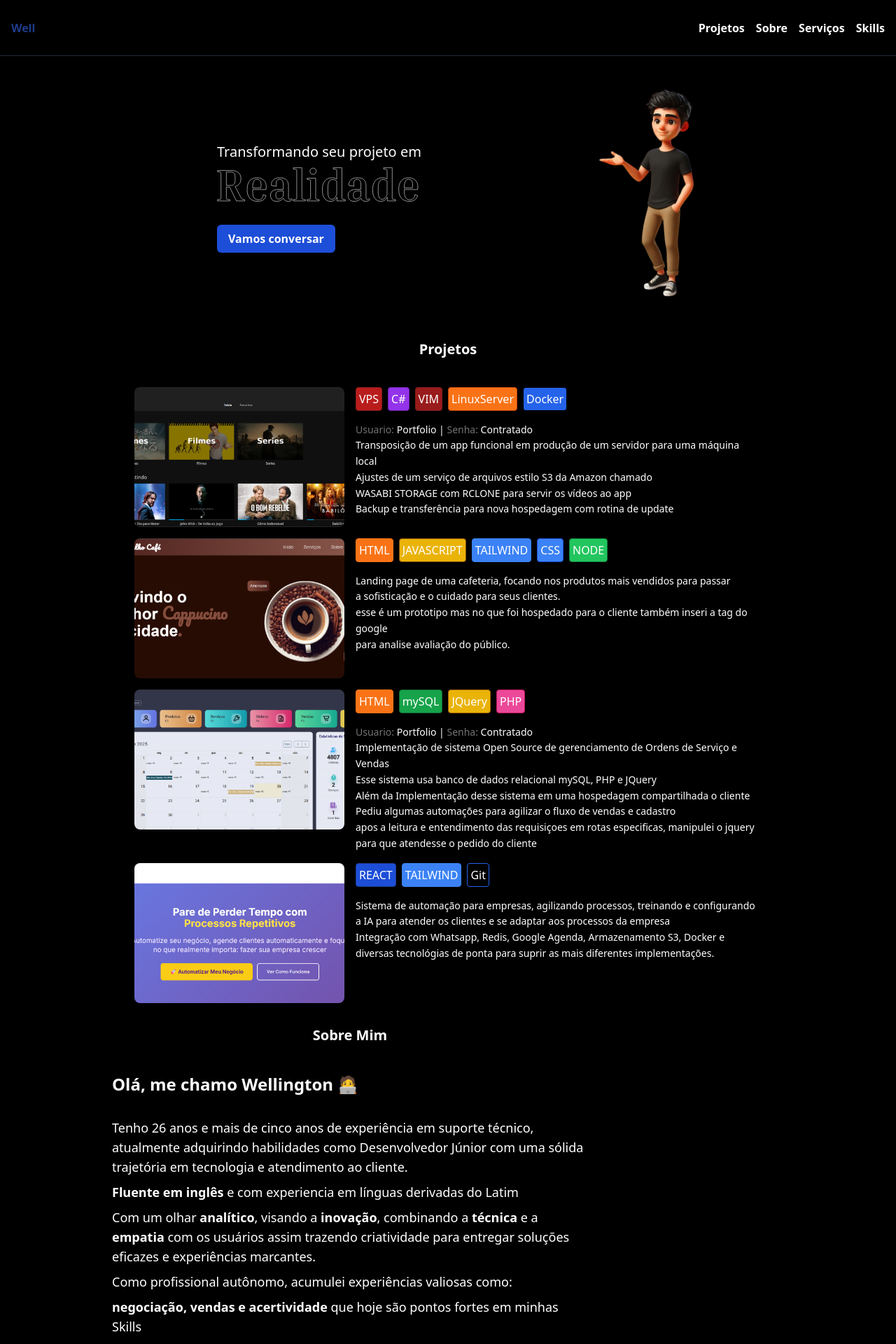
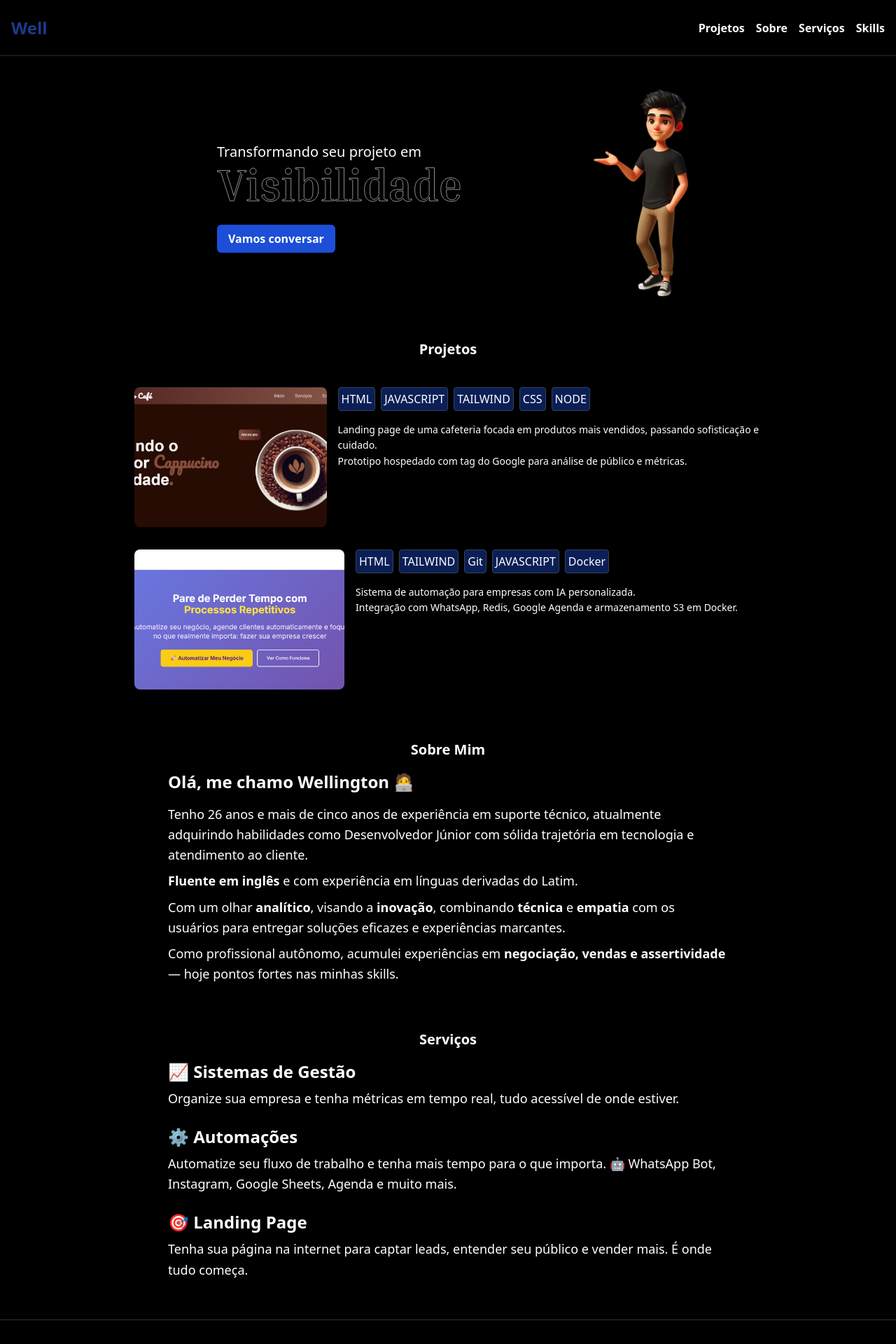
Before and after one commit to wells99/PerfilReact, a React (Vite) app: page / in a window 1280 px wide. Shown: the top 1920 px of the page at 70% size. Built offline with nearby package versions, Linux system fonts and the light colour scheme.

Commit message:
tirando a visualização de projetos desativados

```diff
--- a/src/components/LandingPage.jsx
+++ b/src/components/LandingPage.jsx
@@ -3,246 +3,214 @@ import cafeteria from "../assets/cafeteria.png";
 import jellyfin from "../assets/jellyfinn.png";
 import mapos from "../assets/mapos.png";
 import agereflow from "../assets/agereflow.png";
+import imagem1 from "../assets/persona(1).png";
+import imagem2 from "../assets/persona(2).png";
 import phrases from "../components/utils/frases";
-import imagem1 from "../assets/persona(1).png"
-import imagem2 from "../assets/persona(2).png"
 import SkillsRow from "./components/SkillsRow";
 
-const LandingPage = () => {
+const projects = [
+//   {
+//     img: jellyfin,
+//     link: "https://videos.wmcentralapps.online",
+//     tags: ["VPS", "C#", "VIM", "LinuxServer", "Docker"],
+//     desc: [
+//       "Usuário: Portfolio | Senha: Contratado",
+//       "Transposição de um app funcional em produção de um servidor para uma máquina local",
+//       "Ajustes de um serviço de arquivos estilo S3 da Amazon (Wasabi Storage) com Rclone para servir vídeos ao app",
+//       "Backup e transferência para nova hospedagem com rotina de update",
+//     ],
+//   },
+  {
+    img: cafeteria,
+    link: "https://coffe-cafe-taupe.vercel.app/",
+    tags: ["HTML", "JAVASCRIPT", "TAILWIND", "CSS", "NODE"],
+    desc: [
+      "Landing page de uma cafeteria focada em produtos mais vendidos, passando sofisticação e cuidado.",
+      "Prototipo hospedado com tag do Google para análise de público e métricas.",
+    ],
+  },
+//   {
+//     img: mapos,
+//     link: "https://maposs.wmcentralapps.online/",
+//     tags: ["HTML", "mySQL", "JQuery", "PHP"],
+//     desc: [
+//       "Usuário: Portfolio | Senha: Contratado",
+//       "Implementação de sistema open source de OS e vendas (MapOS).",
+//       "Banco de dados relacional MySQL + PHP + JQuery.",
+//       "Automação de fluxos e manipulação de rotas JQuery conforme necessidade do cliente.",
+//     ],
+//   },
+  {
+    img: agereflow,
+    link: "https://agereflow.vercel.app/",
+    tags: ["HTML", "TAILWIND", "Git", "JAVASCRIPT", "Docker"],
+    desc: [
+      "Sistema de automação para empresas com IA personalizada.",
+      "Integração com WhatsApp, Redis, Google Agenda e armazenamento S3 em Docker.",
+    ],
+  },
+];
 
-    // estado para controlar o índice da frase atual
-    const [currentPhraseIndex, setCurrentPhraseIndex] = useState(1);
+export default function LandingPage() {
+  const [currentPhraseIndex, setCurrentPhraseIndex] = useState(0);
 
   useEffect(() => {
-
-        let i = 1
-        const loopTime = () => {
-            if (i > 12) {
-                return;
-            }
-            setCurrentPhraseIndex((prevIndex) => (prevIndex + 1) % phrases.length);
-            i++
-            setTimeout(loopTime, 4000);
-        }
-
-        loopTime()
-
+    const interval = setInterval(() => {
+      setCurrentPhraseIndex((prev) => (prev + 1) % phrases.length);
+    }, 4000);
+    return () => clearInterval(interval);
   }, []);
-
 
   return (
     <>
-            <nav className="bg-black min-w-screen border-b border-gray-800 text-white flex justify-between h-20 items-center px-4">
-                <div className="font-bold flex flex-col justify-center items-center gap-2">
-                    <span className="text-blue-900">Well</span>
-                </div>
-                <div className="flex items-center justify-evenly gap-4 text-md font-semibold">
-
-                    <a href="#projetos">
-                        <p className="hover:text-blue-500 hover:cursor-pointer">Projetos</p>
+      {/* Navbar */}
+      <nav className="bg-black border-b border-gray-800 text-white flex justify-between h-20 items-center px-4">
+        <span className="text-blue-900 font-bold text-2xl">Well</span>
+        <div className="flex gap-4 font-semibold">
+          {["Projetos", "Sobre", "Serviços", "Skills"].map((item) => (
+            <a
+              key={item}
+              href={`#${item.toLowerCase()}`}
+              className="hover:text-blue-500 transition-colors"
+            >
+              {item}
             </a>
-                    <a href="#sobre">
-                        <p className="hover:text-blue-500 hover:cursor-pointer text-nowrap">Sobre</p>
-                    </a>
-                    <a href="#services">
-                        <p className="hover:text-blue-500 hover:cursor-pointer">Serviços</p>
-                    </a>
-                    <a href="#skills">
-                        <p className="hover:text-blue-500 hover:cursor-pointer">Skills</p>
-                    </a>
+          ))}
         </div>
       </nav>
 
-            <main>
-                <div className="w-full flex text-white">
-                    <div id="left" className="w-full  pt-10 bg-black outline-none flex flex-col gap-8">
-                        <div className="w-full flex flex-col lg:flex-row md:gap-8 items-center justify-center ">
+      {/* Main */}
+      <main className="bg-black text-white">
+        {/* Hero */}
+        <section className="flex flex-col lg:flex-row items-center justify-center gap-8 pt-10">
           <img src={imagem2} alt="eu" className="w-60 md:w-0" />
-                            <div className="flex flex-col items-center justify-center md:items-start px-2">
-                                <p className=" text-white text-xl mb-2">Transformando seu projeto em </p>
-                                <svg key={phrases[currentPhraseIndex].nome}
+
+          <div className="text-center md:text-left">
+            <p className="text-xl mb-2">Transformando seu projeto em</p>
+            <svg
+              key={phrases[currentPhraseIndex].nome}
               height="50"
               viewBox={`0 0 ${phrases[currentPhraseIndex].box} 50`}
-                                    fill="none"
               xmlns="http://www.w3.org/2000/svg"
-                                    className={`block md:pl-0 md:px-auto max-w-full pl-${phrases[currentPhraseIndex].opl}`}
+              className="pl-16 lg:pl-0 max-w-full"
             >
               {phrases[currentPhraseIndex].svg}
             </svg>
-
-                                <div className="w-34 mt-8 ">
-                                    <button className="bg-blue-700 hover:bg-blue-600/80 hover:scale-105 shadow-green-800 px-4 py-2 rounded-md font-semibold duratio">
-                                        <a href="https://wa.me/5585994306038?text=Vi%20seu%20portf%C3%B3lio%2C%20gostaria%20de%20tirar%20algumas%20d%C3%BAvidas.">Vamos conversar</a>
-                                    </button>
-                                </div>
-                            </div>
-                            <img src={imagem1} alt="eu" className="w-0 lg:w-40" />
-                        </div>
-
+            <div className="mt-8">
+              <a
+                href="https://wa.me/5585994306038?text=Vi%20seu%20portf%C3%B3lio%2C%20gostaria%20de%20tirar%20algumas%20d%C3%BAvidas."
+                target="_blank"
+                className="bg-blue-700 hover:bg-blue-600/80 px-4 py-2 rounded-md font-semibold inline-block transition-transform hover:scale-105"
+              >
+                Vamos conversar
+              </a>
             </div>
           </div>
 
-                <div className="w-full px-20 py-10 bg-black text-white" id="projetos">
-                    <h2 className="text-xl font-bold text-center mb-10 ">Projetos</h2>
+          <img src={imagem1} alt="eu" className="w-0 lg:w-40" />
+        </section>
 
-                    <div className="flex flex-col gap-4 items-center justify-center w-full ">
-
-                        <div className="flex flex-col lg:flex-row gap-4 w-full max-w-4xl">
-                            <div id="imgProject" className="w-full lg:w-[300px] flex-shrink-0">
-                                <a href="https://videos.wmcentralapps.online" target="blank">
-                                    <img src={jellyfin} alt="imagem-projeto" className="rounded-lg w-full h-[200px] object-cover" />
+        {/* Projetos */}
+        <section id="projetos" className="px-10 py-10">
+          <h2 className="text-xl font-bold text-center mb-10">Projetos</h2>
+          <div className="flex flex-col gap-8 items-center">
+            {projects.map(({ img, link, tags, desc }, i) => (
+              <div
+                key={i}
+                className="flex flex-col lg:flex-row gap-4 w-full max-w-4xl"
+              >
+                <a href={link} target="_blank" className="w-full lg:w-[300px]">
+                  <img
+                    src={img}
+                    alt="projeto"
+                    className="rounded-lg w-full h-[200px] object-cover"
+                  />
                 </a>
+                <div className="flex flex-col">
+                  <div className="flex flex-wrap gap-2 mb-4">
+                    {tags.map((tag) => (
+                      <span
+                        key={tag}
+                        className="px-1 py-1 rounded border border-gray-700 bg-blue-700/40"
+                      >
+                        {tag}
+                      </span>
+                    ))}
                   </div>
-                            <div className="flex flex-col justify-start w-full">
-                                <div className="flex flex-row flex-wrap gap-2 h-auto lg:mb-4">
-                                    <p className="px-1 py-1 bg-red-700 rounded border border-red-900">VPS</p>
-                                    <p className="px-1 py-1 bg-purple-600 rounded border border-purple-800">C#</p>
-                                    <p className="px-1 py-1 bg-red-800 rounded border border-red-900">VIM</p>
-                                    <p className="px-1 py-1 bg-orange-500 rounded border border-orange-700">LinuxServer</p>
-                                    <p className="px-1 py-1 rounded border border-black bg-blue-600">Docker</p>
-                                </div>
-                                <div className="w-full text-sm leading-relaxed">
-                                    <p><span className="text-neutral-500 text-nowrap">Usuario:</span> Portfolio | <span className="text-neutral-500">Senha:</span> Contratado</p>
-                                    <p>Transposição de um app funcional em produção de um servidor para uma máquina local</p>
-                                    <p>Ajustes de um serviço de arquivos estilo S3 da Amazon chamado</p>
-                                    <p>WASABI STORAGE com RCLONE para servir os vídeos ao app</p>
-                                    <p>Backup e transferência para nova hospedagem com rotina de update</p>
+                  <div className="text-sm leading-relaxed">
+                    {desc.map((line, j) => (
+                      <p key={j}>{line}</p>
+                    ))}
                   </div>
                 </div>
               </div>
+            ))}
+          </div>
+        </section>
 
-
-                        <div className="flex flex-col lg:flex-row gap-4 w-full max-w-4xl">
-                            <div id="imgProject" className="w-full lg:w-[300px] flex-shrink-0">
-                                <a href="https://coffe-cafe-taupe.vercel.app/" target="blank">
-                                    <img src={cafeteria} alt="imagem-projeto" className="rounded-lg w-full h-[200px] object-cover" />
-                                </a>
-                            </div>
-                            <div className="flex flex-col justify-start w-full">
-                                <div className="flex flex-row flex-wrap gap-2 h-auto lg:mb-4">
-                                    <p className="px-1 py-1 bg-orange-500 rounded border border-orange-500">HTML</p>
-                                    <p className="px-1 py-1 bg-yellow-500  rounded border border-yellow-800">JAVASCRIPT</p>
-                                    <p className="px-1 py-1 bg-blue-500 rounded border border-blue-500">TAILWIND</p>
-                                    <p className="px-1 py-1 bg-blue-500 rounded border border-blue-700">CSS</p>
-                                    <p className="px-1 py-1 bg-green-500 rounded border border-green-700">NODE</p>
-                                </div>
-                                <div className="w-full text-sm leading-relaxed">
-                                    <p>Landing page de uma cafeteria, focando nos produtos mais vendidos para passar  </p>
-                                    <p>a sofisticação e o cuidado para seus clientes.</p>
-                                    <p>esse é um prototipo mas no que foi hospedado para o cliente também inseri a tag do google</p>
-                                    <p>para analise avaliação do público.</p>
-                                </div>
-                            </div>
-                        </div>
-
-
-                        <div className="flex flex-col lg:flex-row gap-4 w-full max-w-4xl">
-                            <div id="imgProject" className="w-full lg:w-[300px] flex-shrink-0">
-                                <a href="https://maposs.wmcentralapps.online/" target="blank">
-                                    <img src={mapos} alt="imagem-projeto" className="rounded-lg w-full h-[200px] object-cover" />
-                                </a>
-                            </div>
-                            <div className="flex flex-col justify-start w-full">
-                                <div className="flex flex-row flex-wrap gap-2 h-auto lg:mb-4">
-                                    <p className="px-1 py-1 bg-orange-500 rounded border border-orange-500">HTML</p>
-                                    <p className="px-1 py-1 bg-green-600 rounded border border-green-800">mySQL</p>
-                                    <p className="px-1 py-1 bg-yellow-500 rounded border border-yellow-700">JQuery</p>
-                                    <p className="px-1 py-1 bg-pink-500 rounded border border-pink-700">PHP</p>
-                                </div>
-                                <div className="w-full text-sm leading-relaxed">
-                                    <p><span className="text-neutral-500 text-nowrap">Usuario:</span> Portfolio | <span className="text-neutral-500">Senha:</span> Contratado</p>
-                                    <p>Implementação de sistema Open Source de gerenciamento de Ordens de Serviço e Vendas</p>
-                                    <p>Esse sistema usa banco de dados relacional mySQL, PHP e JQuery</p>
-                                    <p>Além da Implementação desse sistema em uma hospedagem compartilhada o cliente</p>
-                                    <p>Pediu algumas automações para agilizar o fluxo de vendas e cadastro</p>
-                                    <p>apos a leitura e entendimento das requisiçoes em rotas especificas, manipulei o jquery para que atendesse o pedido do cliente</p>
-                                </div>
-                            </div>
-                        </div>
-
-
-                        <div className="flex flex-col lg:flex-row gap-4 w-full max-w-4xl">
-                            <div id="imgProject" className="w-full lg:w-[300px] flex-shrink-0">
-                                <a href="https://agereflow.vercel.app/" target="blank">
-                                    <img src={agereflow} alt="imagem-projeto" className="rounded-lg w-full h-[200px] object-cover" />
-                                </a>
-                            </div>
-                            <div className="flex flex-col justify-start w-full">
-                                <div className="flex flex-row flex-wrap gap-2 h-auto lg:mb-4">
-                                    <p className="px-1 py-1 bg-blue-700 rounded border border-blue-900">REACT</p>
-                                    <p className="px-1 py-1 bg-blue-500 rounded border border-blue-500">TAILWIND</p>
-                                    <p className="px-1 py-1 rounded border border-blue-600">Git</p>
-                                </div>
-                                <div className="w-full text-sm leading-relaxed">
-                                    <p>Sistema de automação para empresas, agilizando processos, treinando e configurando a IA para atender os clientes e se adaptar aos processos da empresa</p>
-                                    <p>Integração com Whatsapp, Redis, Google Agenda, Armazenamento S3, Docker e diversas tecnológias de ponta para suprir as mais diferentes implementações.</p>
-                                </div>
-                            </div>
-                        </div>
-
-                    </div>
-
-                    <div id="sobre" className="bg-black text-white lg:px-20 py-8 flex flex-col w-full text-left lg:w-3/4 gap-1 lg:gap-4">
-                        <h2 className="text-xl font-bold text-center mb-2 ">Sobre Mim</h2>
-                        <span> </span><h3 className="pb-4 text-md font-semibold text-2xl">Olá, me chamo Wellington 🧑‍💻</h3>
-                        <div className="flex flex-col w- text-left gap-2 lg:text-lg">
+        {/* Sobre */}
+        <section
+          id="sobre"
+          className="px-10 lg:px-20 py-8 flex flex-col lg:w-3/4 mx-auto"
+        >
+          <h2 className="text-xl font-bold text-center mb-4">Sobre Mim</h2>
+          <h3 className="text-2xl font-semibold mb-4">
+            Olá, me chamo Wellington 🧑‍💻
+          </h3>
+          <div className="space-y-2 text-lg leading-relaxed">
             <p>
-                                Tenho 26 anos e mais de cinco anos de experiência em suporte técnico, atualmente adquirindo habilidades como Desenvolvedor Júnior com uma sólida trajetória em tecnologia e atendimento ao cliente.</p>
-                            <p><span className="font-semibold">Fluente em inglês</span> e com experiencia em línguas derivadas do Latim
+              Tenho 26 anos e mais de cinco anos de experiência em suporte
+              técnico, atualmente adquirindo habilidades como Desenvolvedor
+              Júnior com sólida trajetória em tecnologia e atendimento ao
+              cliente.
             </p>
-
-                            <p>Com um olhar <span className="font-semibold">analítico</span>, visando a <span className="font-semibold">inovação</span>, combinando a <span className="font-semibold">técnica</span> e a
-                                <span className="font-semibold"> empatia</span> com os usuários assim trazendo criatividade para entregar
-                                soluções eficazes e experiências marcantes.</p>
-
-                            <p>Como profissional autônomo,
-                                acumulei experiências valiosas como:
+            <p>
+              <strong>Fluente em inglês</strong> e com experiência em línguas
+              derivadas do Latim.
             </p>
-                            <p><span className="font-semibold">negociação, vendas e acertividade</span> que hoje são pontos fortes em minhas Skills</p>
-
-                        </div>
-                    </div>
-
-                    <div id="services" className="bg-black text-white lg:px-20 py-8 flex flex-col w-full text-left lg:w-3/4 gap-1 lg:gap-4">
-                        <h2 className="text-xl font-bold text-center mb-2 ">Serviços</h2>
-                        <span> </span><h3 className="pb-4 text-md font-semibold text-2xl">📈 Sistemas de Gestão</h3>
-                        <div className="flex flex-col w- text-left gap-2 lg:text-lg">
             <p>
-                                Organize sua empresa, seus funcionários e a papelada em um unico lugar, acessível de onde estiver e tenha metricas
-                                de como está o seu negócio em tempo real.
+              Com um olhar <strong>analítico</strong>, visando a{" "}
+              <strong>inovação</strong>, combinando <strong>técnica</strong> e{" "}
+              <strong>empatia</strong> com os usuários para entregar soluções
+              eficazes e experiências marcantes.
+            </p>
+            <p>
+              Como profissional autônomo, acumulei experiências em{" "}
+              <strong>negociação, vendas e assertividade</strong> — hoje pontos
+              fortes nas minhas skills.
             </p>
           </div>
+        </section>
 
-                        <span> </span><h3 className="pb-4 text-md font-semibold text-2xl">⚙️Automações</h3>
-                        <div className="flex flex-col w- text-left gap-2 lg:text-lg">
-                            <p>
-                                Automatizando seu fluxo de trabalho para que você possa focar nos pontos mais importantes do seu negócio.
-                            </p>
-                            <p>🤖 Tenha seu próprio Agente de Ia</p>
-                            <p>☎️ ChatBot do Whatsapp</p>
-                            <p>📱 Atomações para Instagram</p>
-                            <p>📗 Planilhas do Google Sheets</p>
-                            <p>📆 Agenda do Google</p>
+        {/* Serviços */}
+        <section
+          id="serviços"
+          className="px-10 lg:px-20 py-8 flex flex-col lg:w-3/4 mx-auto"
+        >
+          <h2 className="text-xl font-bold text-center mb-4">Serviços</h2>
+          {[
+            {
+              title: "📈 Sistemas de Gestão",
+              text: "Organize sua empresa e tenha métricas em tempo real, tudo acessível de onde estiver.",
+            },
+            {
+              title: "⚙️ Automações",
+              text: "Automatize seu fluxo de trabalho e tenha mais tempo para o que importa. 🤖 WhatsApp Bot, Instagram, Google Sheets, Agenda e muito mais.",
+            },
+            {
+              title: "🎯 Landing Page",
+              text: "Tenha sua página na internet para captar leads, entender seu público e vender mais. É onde tudo começa.",
+            },
+          ].map((service, i) => (
+            <div key={i} className="mb-6">
+              <h3 className="text-2xl font-semibold mb-2">{service.title}</h3>
+              <p className="text-lg leading-relaxed">{service.text}</p>
             </div>
+          ))}
+        </section>
 
-
-                        <span> </span><h3 className="pb-4 text-md font-semibold text-2xl">🎯 Landing Page</h3>
-                        <div className="flex flex-col w- text-left gap-2 lg:text-lg">
-                            <p>
-                                Tenha uma página na internet e não perca mais clientes, os profissionais já entenderam
-                            </p>
-                            <p>Na sua pagina pessoal você captura leeds, ganha inteligencia com as metricas e consegue evoluir o resultado com as informações de quem visitou a sua página</p>
-                            <p>Entenda melhor o seu cliente e vai vender mais, sejá na hora da propaganda paga ou ao separar o perfil de quem consome mais ou menos</p>
-                            <p>a Landing Page é onde tudo começa.</p>
-                        </div>
-
-                    </div>
-
-                    <SkillsRow  />
-                </div>
+        <SkillsRow />
       </main>
     </>
   );
-};
-
-export default LandingPage;
+}
--- a/style.css
+++ b/style.css
@@ -1,4 +1,8 @@
-/* sua animação existente (ok) */
+html {
+  scroll-behavior: smooth;
+}
+
+
 svg path {
   fill: transparent;
   stroke: rgba(255, 255, 255, 0.7);
```
Also changed, not shown: src/components/components/SkillsRow.jsx (+6 -5 lines). Lines whose indentation alone changed are shown as unchanged.
